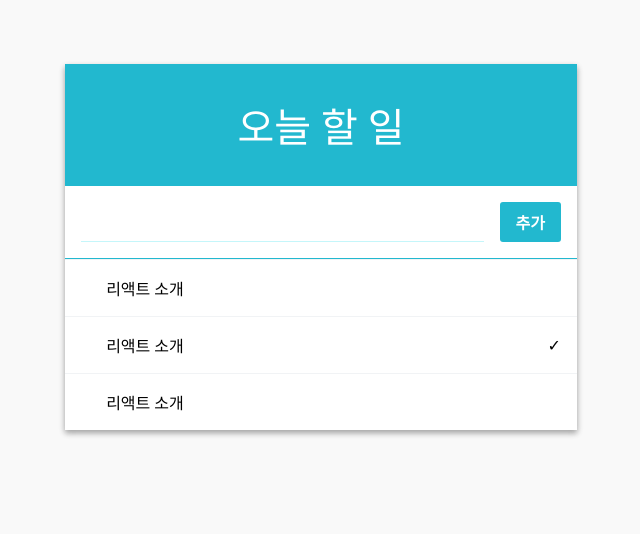
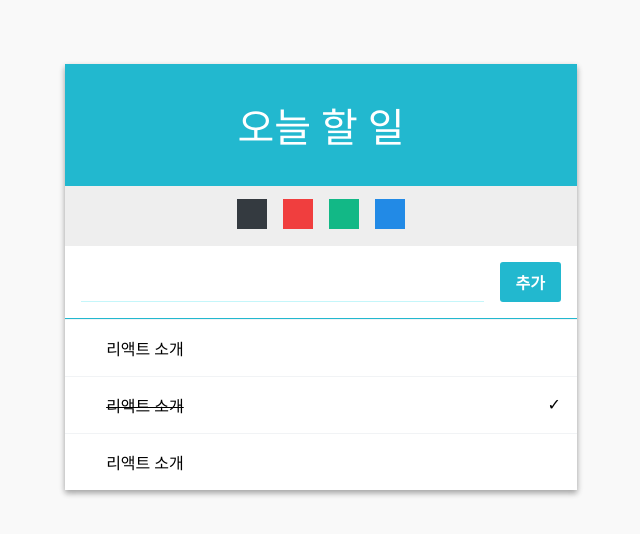
Before and after one commit to jiwon79/todo-list, a React (Create React App) app: page / in a window 1280 px wide. Shown: the top 534 px of the page, without its empty margins (319-959 px from the left). Built offline with nearby package versions, Linux system fonts and the light colour scheme; a web font is replaced by a local one.

Commit message:
feat: Add Palette template css

```diff
--- a/src/App.js
+++ b/src/App.js
@@ -1,7 +1,10 @@
 import React, { Component } from 'react';
 import TodoListTemplate from './components/TodoListTemplate';
+import Palette from './components/Palette';
 import Form from './components/Form';
 import TodoItemList from './components/TodoItemList';
+
+const colors = ['#343a40', '#f03e3e', '#12b886', '#228ae6'];
 
 class App extends Component {
 
@@ -10,10 +13,11 @@ class App extends Component {
   state = {
     input: '',
     todos: [
-      { id: 0, text: ' 리액트 소개', checked: false },
-      { id: 1, text: ' 리액트 소개', checked: true },
-      { id: 2, text: ' 리액트 소개', checked: false }
-    ]
+      { id: 0, text: ' 리액트 소개', checked: false, color: '#ffffff' },
+      { id: 1, text: ' 리액트 소개', checked: true, color: '#ffffff' },
+      { id: 2, text: ' 리액트 소개', checked: false, color: '#ffffff' }
+    ],
+    color: '#ffffff'
   }
 
   handleChange = (e) => {
@@ -23,13 +27,14 @@ class App extends Component {
   }
 
   handleCreate = (e) => {
-    const { input, todos } = this.state;
+    const { input, todos, color } = this.state;
     this.setState({
       input: '',
       todos: todos.concat({
         id: this.id++,
         text: input,
-        checked: false
+        checked: false,
+        color
       })
     });
   }
@@ -65,14 +70,21 @@ class App extends Component {
     });
   }
 
+  handleSelectColor = (color) => {
+    this.setState({
+      color
+    })
+  }
+
   render() {
-    const { input, todos } = this.state;
+    const { input, todos, color } = this.state;
     const {
       handleChange,
       handleCreate,
       handleKeyPress,
       handleToggle,
-      handleRemove
+      handleRemove,
+      handleSelectColor
     } = this;
 
     return (
@@ -82,8 +94,17 @@ class App extends Component {
           onKeyPress={handleKeyPress}
           onChange={handleChange}
           onCreate={handleCreate}
+          color={color}
         />
-      )}>
+      )}
+        palette={(
+          <Palette
+            colors={colors}
+            selected={color}
+            onSelect={handleSelectColor}
+          />
+        )}
+      >
         <TodoItemList todos={todos} onToggle={handleToggle} onRemove={handleRemove}/>
       </TodoListTemplate>
     );
--- /dev/null
+++ b/src/components/Palette.css
@@ -0,0 +1,6 @@
+.color {
+    display: inline-block;
+    width: 30px;
+    height: 30px;
+    margin: 0.5rem;
+}
--- /dev/null
+++ b/src/components/Palette.js
@@ -0,0 +1,24 @@
+import React from 'react'
+import './Palette.css';
+
+const Color = ({color, active, onClick}) => {
+    return (
+        <div className="color" style={{background: color}}>
+        </div>
+
+    )
+}
+
+const Palette = ({colors, selected, onSelect}) => {
+    const colorList = colors.map(
+        (color) => (<Color color={color} active={selected===color} onClick={() => onSelect(color)} />)
+    );
+
+    return (
+        <div>
+            {colorList}
+        </div>
+    )
+};
+
+export default Palette;
--- a/src/components/TodoItem.css
+++ b/src/components/TodoItem.css
@@ -25,3 +25,7 @@
     flex: 1;
     word-wrap: break-all;
 }
+
+.checked {
+    text-decoration: line-through;
+}
--- a/src/components/TodoItem.js
+++ b/src/components/TodoItem.js
@@ -2,8 +2,13 @@ import React, { Component } from 'react';
 import './TodoItem.css';
 
 class TodoItem extends Component {
+    shouldComponentUpdate(nextProps, nextState) {
+        return this.props.checked !== nextProps.checked;
+    }
+
     render() {
         const { text, checked, id, onToggle, onRemove } = this.props;
+        console.log(id);
 
         return (
             <div className="todo-item" onClick={() => onToggle(id)}>
@@ -16,11 +21,9 @@ class TodoItem extends Component {
                 <div className={`todo-text ${checked && 'checked'}`}>
                     <div>{text}</div>
                 </div>
-                <div>
-                    {
-                        checked && (<div className="check-mark">✓</div>)
-                    }
-                </div>
+                {
+                    checked && (<div className="check-mark">✓</div>)
+                }
             </div>
         );
     }
--- a/src/components/TodoItemList.js
+++ b/src/components/TodoItemList.js
@@ -2,6 +2,10 @@ import React, { Component } from 'react';
 import TodoItem from './TodoItem';
 
 class TodoItemList extends Component {
+    shouldComponentUpdate(nextProps, nextState) {
+        return this.props.todos !== nextProps.todos;
+    }
+
     render() {
         const { todos, onToggle, onRemove } = this.props;
 
--- a/src/components/TodoListTemplate.css
+++ b/src/components/TodoListTemplate.css
@@ -26,6 +26,13 @@
     color: white;
 }
 
+.palette-wrapper {
+    display: flex;
+    padding: 0.3rem;
+    justify-content: center;
+    background: #eeeeee;
+}
+
 .form-wrapper {
     padding: 1rem;
     border-bottom: 1px solid #22b8cf;
--- a/src/components/TodoListTemplate.js
+++ b/src/components/TodoListTemplate.js
@@ -1,12 +1,15 @@
 import React from 'react';
 import './TodoListTemplate.css';
 
-const TodoListTemplate = ({form, children}) => {
+const TodoListTemplate = ({palette, form, children}) => {
     return (
         <main className="todo-list-template">
             <div className="title">
                 오늘 할 일
             </div>
+            <section className="palette-wrapper">
+                {palette}
+            </section>
             <section className="form-wrapper">
                 {form}
             </section>
```
